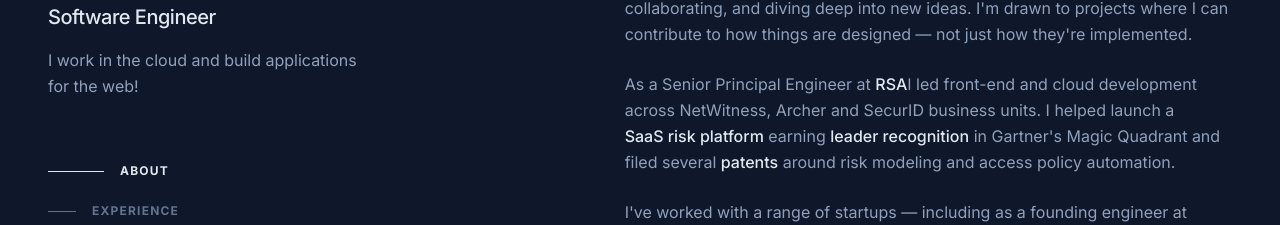
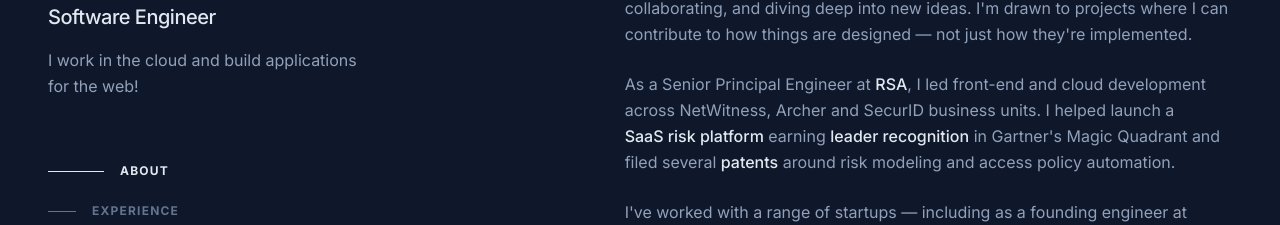
Before and after one commit to vmalchik/portfolio, a Next.js app: page / in a window 1280 px wide. Shown: the part 153-378 px from the top of the page. Built offline with nearby package versions, Linux system fonts and the light colour scheme.

Commit message:
fixed typo in about me

```diff
--- a/src/components/page/home/about/about-section.tsx
+++ b/src/components/page/home/about/about-section.tsx
@@ -21,7 +21,7 @@ export const aboutParagraphs = {
       <FancyLink href="https://www.rsa.com/" aria-label="RSA Security">
         RSA
       </FancyLink>
-      I led front-end and cloud development across NetWitness, Archer and
+      , I led front-end and cloud development across NetWitness, Archer and
       SecurID business units. I helped launch a{" "}
       <FancyLink
         href="https://www.archerirm.com/archer-engage-for-vendors"
```
